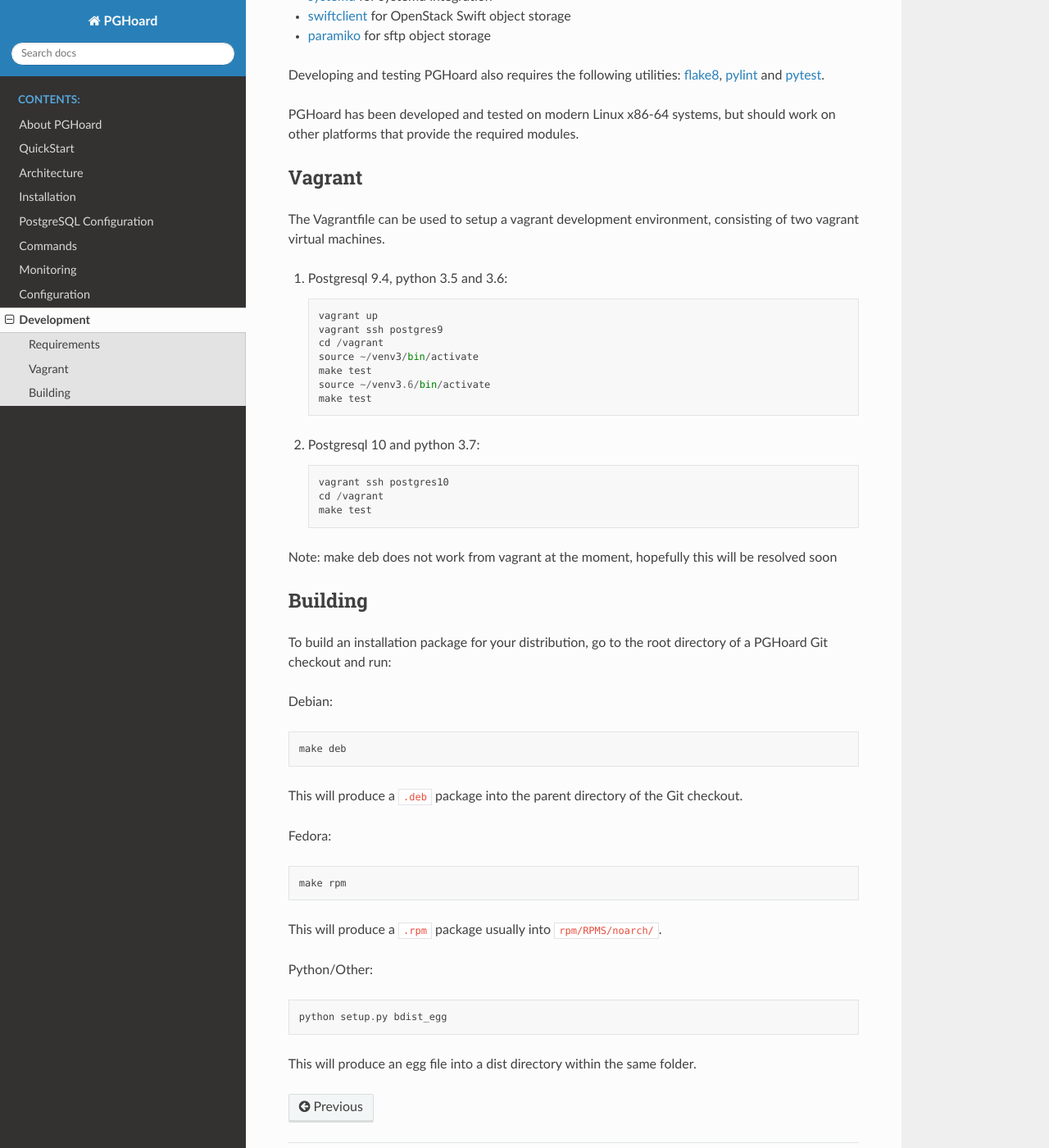
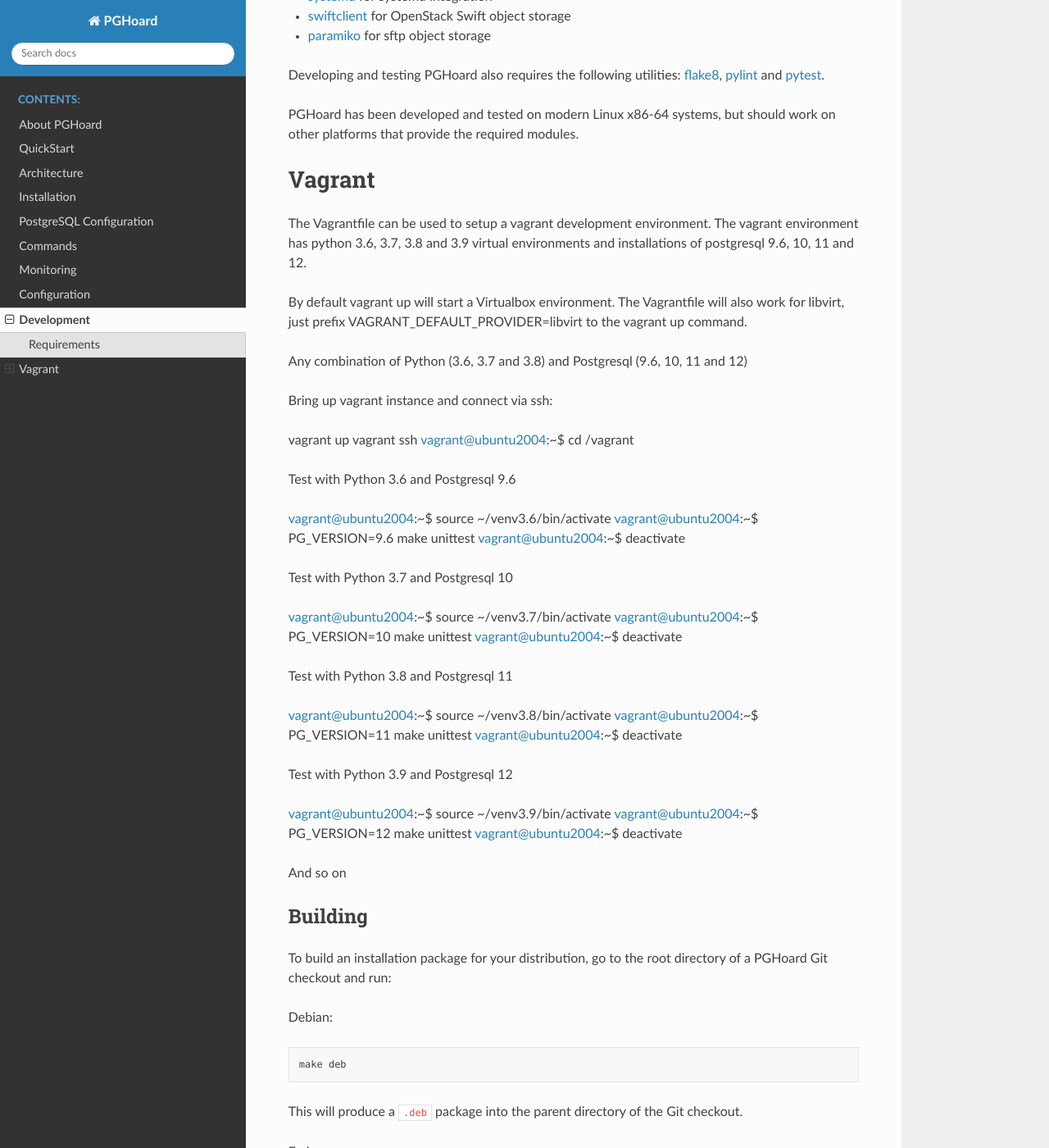
Before and after one commit to Aiven-Open/pghoard, a Sphinx documentation site: the page built from docs/development.rst, in a window 1280 px wide and 1400 px high, scrolled down 592 px. Shown: the whole window at 82% size. Built offline with Sphinx 7.4.7 and the Read the Docs theme 2.0.0, drawn with Linux system fonts in a browser that asks for light colours; the version number could not be read and is left out.

Commit message:
update Vagrantfile to ubuntu 20.04 and support python 3.6-3.9 and PostgreSQL 9.6-12

```diff
--- a/docs/development.rst
+++ b/docs/development.rst
@@ -47,28 +47,47 @@ PGHoard has been developed and tested on modern Linux x86-64 systems, but
 should work on other platforms that provide the required modules.
 
 Vagrant
--------
+=======
 
-The Vagrantfile can be used to setup a vagrant development environment, consisting of two
-vagrant virtual machines.
+The Vagrantfile can be used to setup a vagrant development environment.   The vagrant environment has
+python 3.6, 3.7, 3.8 and 3.9 virtual environments and installations of postgresql 9.6, 10, 11 and 12.
 
-1) Postgresql 9.4, python 3.5 and 3.6::
+By default vagrant up will start a Virtualbox environment.   The Vagrantfile will also work for libvirt, just prefix
+VAGRANT_DEFAULT_PROVIDER=libvirt to the vagrant up command.
 
-    vagrant up
-    vagrant ssh postgres9
-    cd /vagrant
-    source ~/venv3/bin/activate
-    make test
-    source ~/venv3.6/bin/activate
-    make test
+Any combination of Python (3.6, 3.7 and 3.8) and Postgresql (9.6, 10, 11 and 12)
 
-2) Postgresql 10 and python 3.7::
+Bring up vagrant instance and connect via ssh::
 
-    vagrant ssh postgres10
-    cd /vagrant
-    make test
+vagrant up
+vagrant ssh
+vagrant@ubuntu2004:~$ cd /vagrant
 
-Note: make deb does not work from vagrant at the moment, hopefully this will be resolved soon
+Test with Python 3.6 and Postgresql 9.6
+
+vagrant@ubuntu2004:~$ source ~/venv3.6/bin/activate
+vagrant@ubuntu2004:~$ PG_VERSION=9.6 make unittest
+vagrant@ubuntu2004:~$ deactivate
+
+Test with Python 3.7 and Postgresql 10
+
+vagrant@ubuntu2004:~$ source ~/venv3.7/bin/activate
+vagrant@ubuntu2004:~$ PG_VERSION=10 make unittest
+vagrant@ubuntu2004:~$ deactivate
+
+Test with Python 3.8 and Postgresql 11
+
+vagrant@ubuntu2004:~$ source ~/venv3.8/bin/activate
+vagrant@ubuntu2004:~$ PG_VERSION=11 make unittest
+vagrant@ubuntu2004:~$ deactivate
+
+Test with Python 3.9 and Postgresql 12
+
+vagrant@ubuntu2004:~$ source ~/venv3.9/bin/activate
+vagrant@ubuntu2004:~$ PG_VERSION=12 make unittest
+vagrant@ubuntu2004:~$ deactivate
+
+And so on
 
 .. _building_from_source:
 
```
Also changed, not shown: README.rst (+35 -15 lines), 1 other file.
